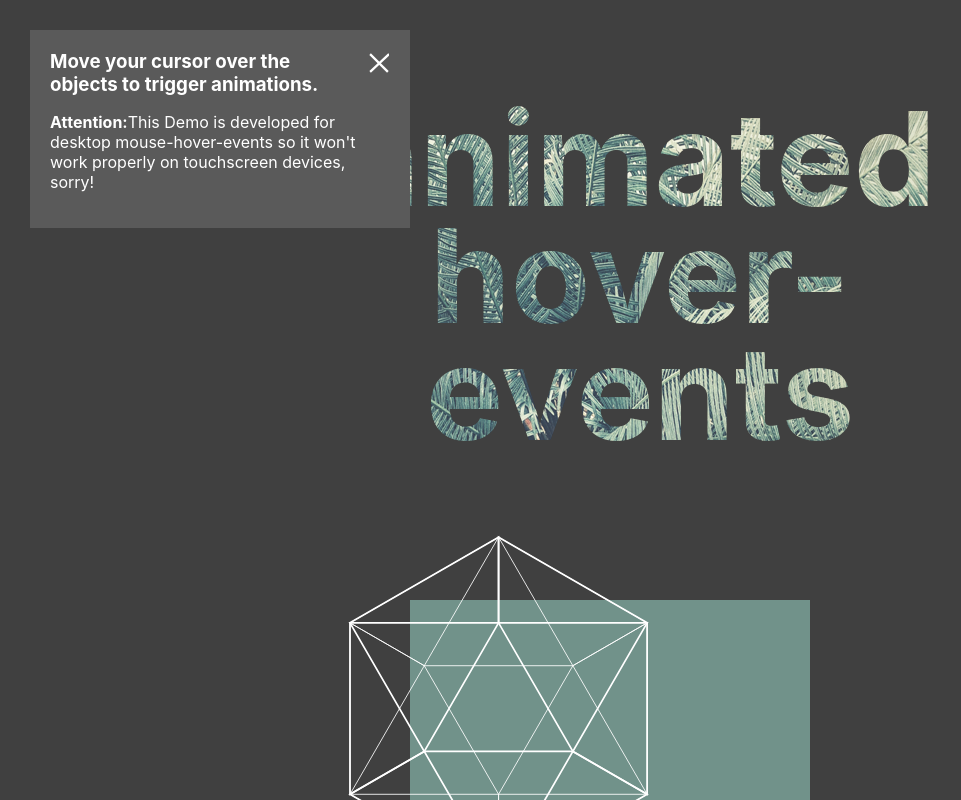
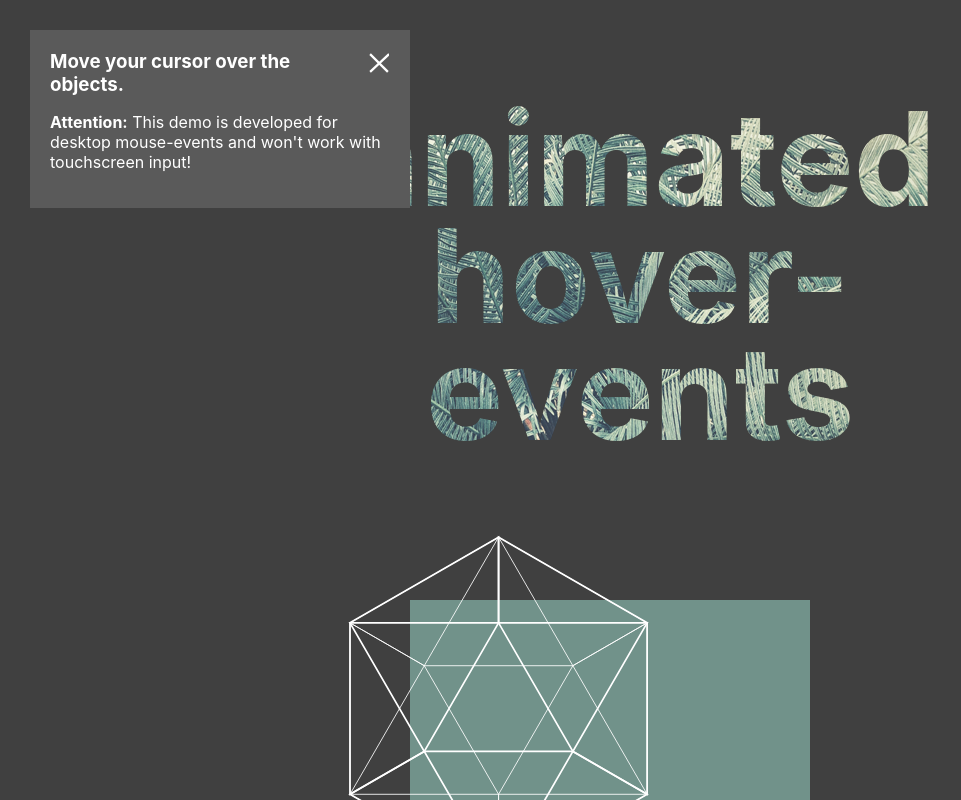
Before and after one commit to markusphil/animation-demo, a React (Create React App) app: page / in a window 1280 px wide. Shown: the top 800 px of the page, without its empty margins (0-961 px from the left). Built offline with nearby package versions, Linux system fonts and the light colour scheme.

Commit message:
small adjustments

```diff
--- a/src/App.css
+++ b/src/App.css
@@ -226,7 +226,7 @@ a:hover {
 }
 .modal-content {
   max-width: 400px;
-  width: 100%;
+  width: 90%;
   padding: 5px;
   text-align: left;
 }
--- a/src/components/infobox.js
+++ b/src/components/infobox.js
@@ -5,13 +5,13 @@ import {CloseIcon} from '../graphics/close';
 export const InfoBox = (props) => (
     <div className="info-box">
         <div className="info-head">
-            <h3>Move your cursor over the objects to trigger animations.</h3>
+            <h3>Move your cursor over the objects.</h3>
             <button className="close-btn" onClick={props.close}>
                 <CloseIcon width="20px"/>
             </button>
         </div>
         <div className="info-body">
-        <p><strong>Attention:</strong>This Demo is developed for desktop mouse-hover-events so it won't work properly on touchscreen devices, sorry!</p>
+        <p><strong>Attention:</strong> This demo is developed for desktop mouse-events and won't work with touchscreen input!</p>
         </div>
 
 
```
